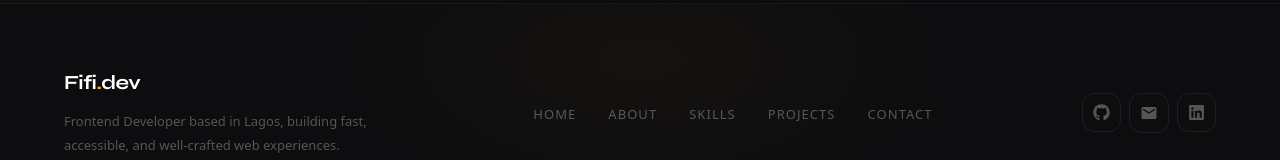
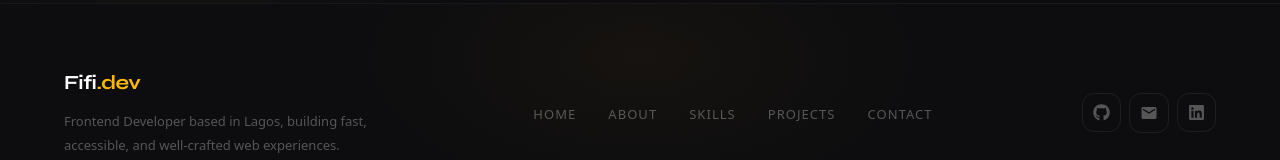
Before and after one commit to Bejide-123/New-Portfolio, a React (Vite) app: page / in a window 1280 px wide. Shown: the part 6317-6477 px from the top of the page. Built offline with nearby package versions, Linux system fonts and the light colour scheme.

Commit message:
little ui changes to the footer component

```diff
--- a/src/Components/Footer.jsx
+++ b/src/Components/Footer.jsx
@@ -56,7 +56,7 @@ const Footer = () => {
           {/* Brand */}
           <div className="max-w-xs">
             <span className="font-syne text-[20px] font-bold tracking-tight text-white block mb-3">
-              Fifi<span className="text-amber-400">.</span>dev
+              Fifi<span className="text-amber-400">.dev</span>
             </span>
             <p className="text-[13px] leading-[1.8] text-white/30">
               Frontend Developer based in Lagos, building fast, accessible,
@@ -75,7 +75,7 @@ const Footer = () => {
                     duration={500}
                     offset={-80}
                     className="text-[13px] uppercase tracking-[0.08em] font-medium
-                               text-white/30 hover:text-white cursor-pointer
+                               text-white/30 hover:text-amber-400 cursor-pointer
                                transition-colors duration-200"
                   >
                     {link.label}
```
